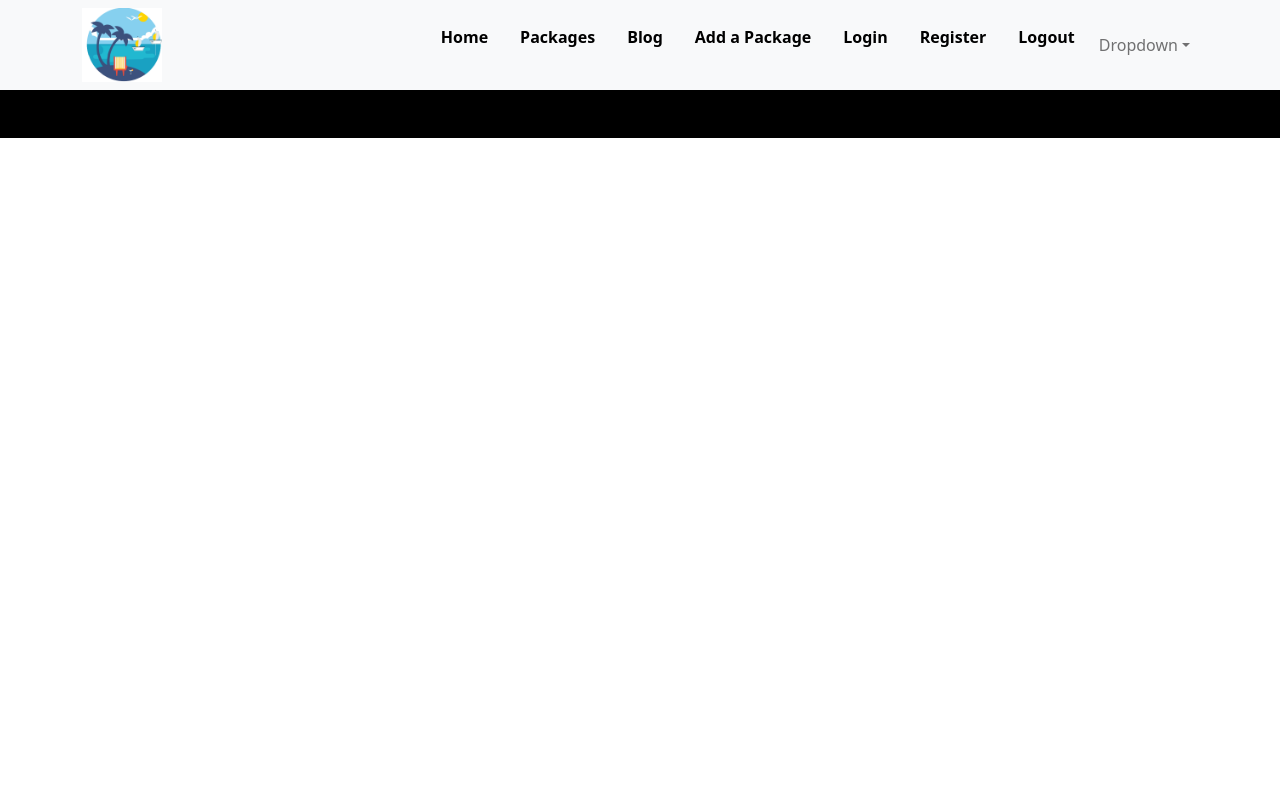
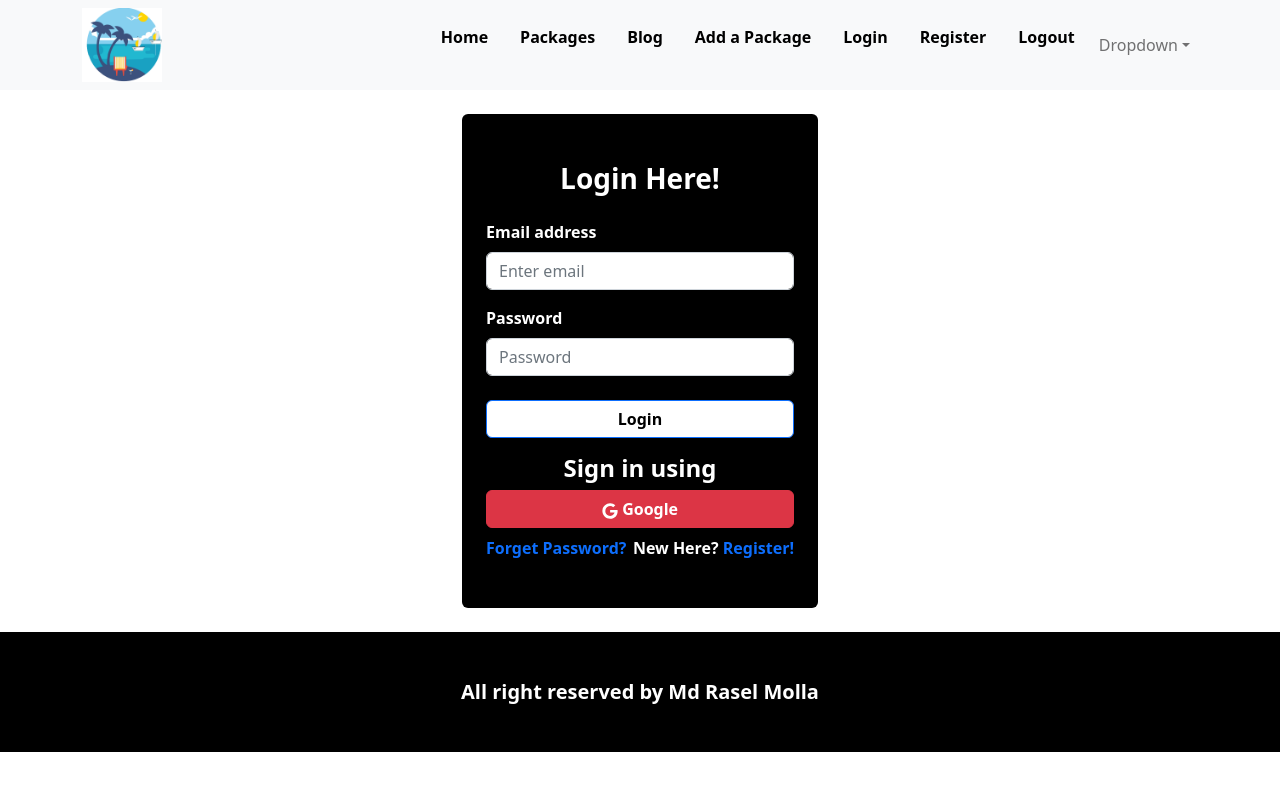
Before and after one commit to iamraselmolla/tour-packages-client-module, a React (Create React App) app: page /login in a window 1280 px wide. Shown: the top 790 px of the page. Built offline with nearby package versions, Linux system fonts and the light colour scheme.

Commit message:
Login page added

```diff
--- a/package.json
+++ b/package.json
@@ -3,6 +3,7 @@
   "version": "0.1.0",
   "private": true,
   "dependencies": {
+    "@react-icons/all-files": "^4.1.0",
     "@testing-library/jest-dom": "^5.16.5",
     "@testing-library/react": "^13.4.0",
     "@testing-library/user-event": "^13.5.0",
@@ -10,6 +11,7 @@
     "react": "^18.2.0",
     "react-bootstrap": "^2.6.0",
     "react-dom": "^18.2.0",
+    "react-icons": "^4.6.0",
     "react-router-dom": "^6.4.3",
     "react-scripts": "5.0.1",
     "web-vitals": "^2.1.4"
--- a/src/Components/Pages/Login/Login.js
+++ b/src/Components/Pages/Login/Login.js
@@ -1,9 +1,49 @@
 import React from 'react';
-
+import Button from 'react-bootstrap/Button';
+import Form from 'react-bootstrap/Form';
+import { Link } from 'react-router-dom';
+import { FaGoogle } from 'react-icons/fa';
 const Login = () => {
     return (
-        <div>
+        <div className="container py-4">
+            <div className="row">
+                <div className="col-md-4 offset-md-4">
+                    <div className="px-4 py-5 rounded bg-black">
+                        <h3 className="text-white mb-4 text-center fw-bolder">
+                            Login Here!
+                        </h3>
+                        <Form className='text-white fw-bold text-start'>
+                            <Form.Group className="mb-3" controlId="formBasicEmail">
+                                <Form.Label>Email address</Form.Label>
+                                <Form.Control type="email" placeholder="Enter email" />
+                            </Form.Group>
 
+                            <Form.Group className="mb-3" controlId="formBasicPassword">
+                                <Form.Label>Password</Form.Label>
+                                <Form.Control type="password" placeholder="Password" />
+                            </Form.Group>
+                            <Button className='bg-white mt-2 w-100 fw-bolder text-black' type="submit">
+                                Login
+                            </Button>
+                        </Form>
+                        <div className="login-with-googlke">
+                            <h4 className="text-white mt-3 fw-bolder">
+                                Sign in using
+                            </h4>
+                            <Button className='w-100 fw-bolder btn-danger'><FaGoogle></FaGoogle> Google</Button>
+
+
+                        </div>
+                        <div className="d-flex mt-2 justify-content-between">
+                            <Link className='text-decoration-none fw-bolder' to="/forget-password">Forget Password?</Link>
+                            <span className='text-white fw-bolder'>
+                                New Here?
+                                <Link className='text-decoration-none fw-bolder' to="/register"> Register!</Link>
+                            </span>
+                        </div>
+                    </div>
+                </div>
+            </div>
         </div>
     );
 };
--- a/src/Components/Shared/Footer.js
+++ b/src/Components/Shared/Footer.js
@@ -2,8 +2,10 @@ import React from 'react';
 
 const Footer = () => {
     return (
-        <footer className='py-4 bg-black'>
-
+        <footer className='py-5 text-center bg-black'>
+            <h5 className="mb-0 fw-bold text-white">
+                All right reserved by Md Rasel Molla
+            </h5>
         </footer>
     );
 };
```
Also changed, not shown: 1 other file (tests, documents, lock files or other folders).
